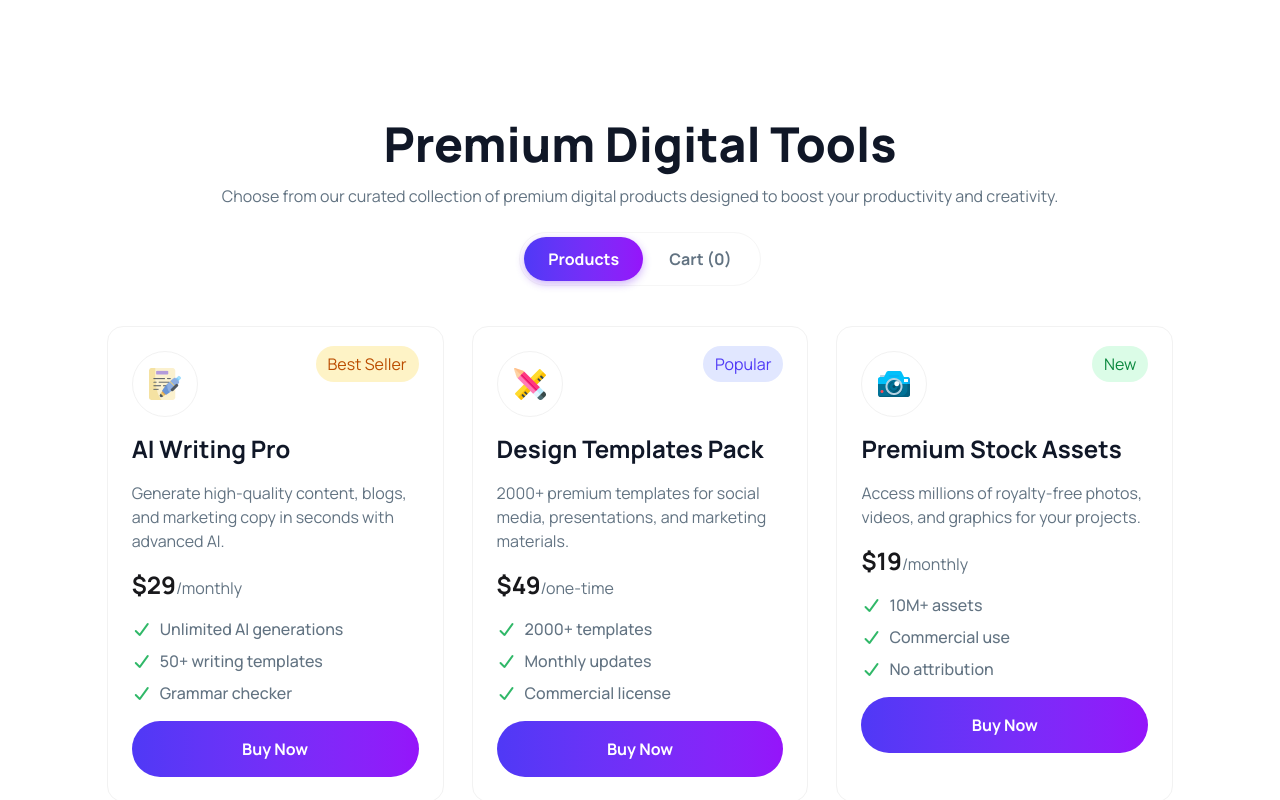
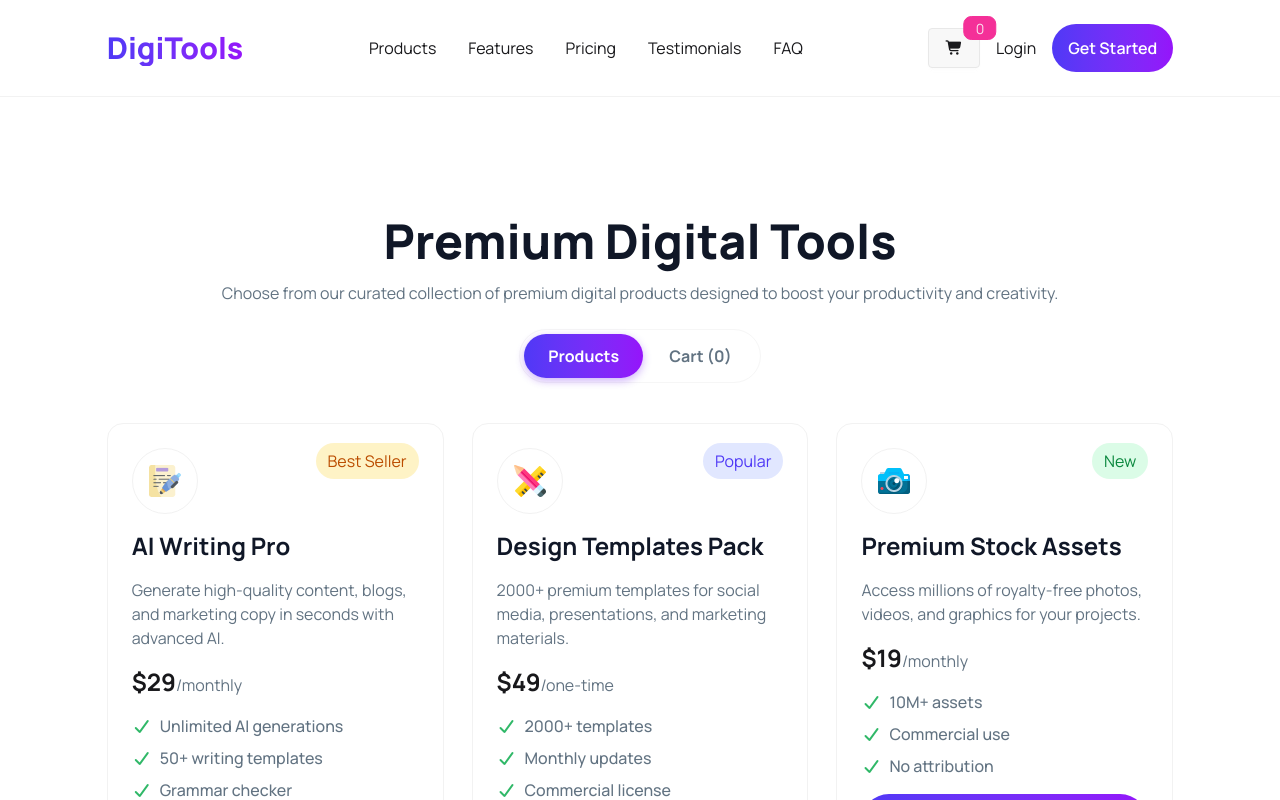
Before and after one commit to Zabedfolio/Digitools, a React (Vite) app: page / in a window 1280 px wide. Shown: the top 800 px of the page. Built offline with nearby package versions, Linux system fonts and the light colour scheme.

Commit message:
added navbar

```diff
--- a/src/App.jsx
+++ b/src/App.jsx
@@ -4,6 +4,7 @@ import Cart from './components/Cart';
 import Models from './components/Models';
 import Header from './components/Header';
 import { ToastContainer } from 'react-toastify'
+import Navbar from './components/Navbar';
 
 const getModels = async () => {
   const res = await fetch("/data.json")
@@ -18,6 +19,8 @@ function App() {
 
   return (
     <>
+
+    <Navbar carts={carts} setCarts={setCarts} cartCount={carts.length}></Navbar>
       <Header selectType={selectType} setSelectType={setSelectType} cartCount={carts.length} />
 
       {selectType === "products" && (
--- /dev/null
+++ b/src/components/Navbar.jsx
@@ -0,0 +1,33 @@
+import React from 'react';
+// import cart from "../assets/products/shopping-cart.png"
+
+const Navbar = ({ cartCount }) => {
+    return (
+        <div className='border-b border-[#F2F2F2] py-6'>
+            <div className='w-10/12 mx-auto flex items-center justify-between'>
+                <h1 className='bg-linear-to-r from-[#4F39F6] to-[#9514FA] bg-clip-text text-transparent font-extrabold text-3xl'>
+                    DigiTools
+                </h1>
+                <div className='flex gap-8 list-none'>
+                    <li>Products</li>
+                    <li>Features</li>
+                    <li>Pricing</li>
+                    <li>Testimonials</li>
+                    <li>FAQ</li>
+                </div>
+                <div className='flex items-center space-x-4'>
+                    <div className="indicator">
+                        <span className="indicator-item badge badge-secondary">{cartCount}</span>
+                        <button className="btn"><i class="fa-solid fa-cart-shopping"></i></button>
+                    </div>
+
+                    <p>Login</p>
+                    <button className='bg-linear-to-r from-[#4F39F6] to-[#9514FA] px-4 py-3 rounded-full text-white font-semibold'>Get Started</button>
+                </div>
+            </div>
+
+        </div>
+    );
+};
+
+export default Navbar;
```
Also changed, not shown: src/components/Header.jsx (+8 -0 lines).
